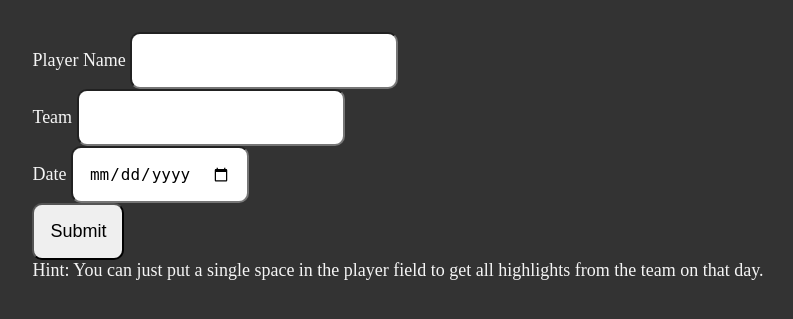
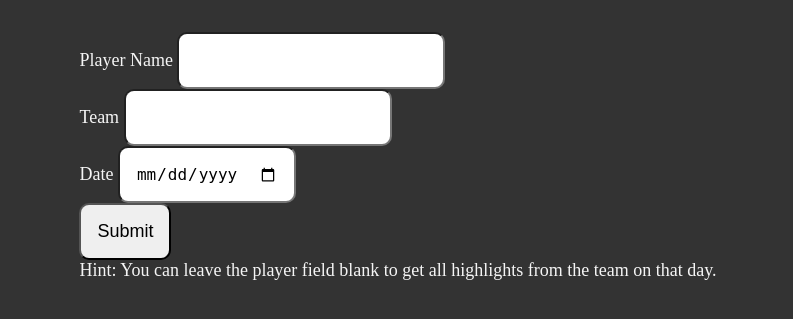
Before and after one commit to nicktaylorstl/MLB_Highlights, a Flask app: page /form in a window 1280 px wide. Shown: the top 319 px of the page, without its empty margins (242-1035 px from the left). Run offline with Flask 3, Linux system fonts and the light colour scheme.

Commit message:
updated hint text on form

```diff
--- a/templates/form.html
+++ b/templates/form.html
@@ -16,7 +16,7 @@
         <p></p>
         <p></p>
         <p></p>
-        <p>Hint: You can just put a single space in the player field to get all highlights from the team on that day.</p>
+        <p>Hint: You can leave the player field blank to get all highlights from the team on that day.</p>
 
     </form>
 </body>
```
